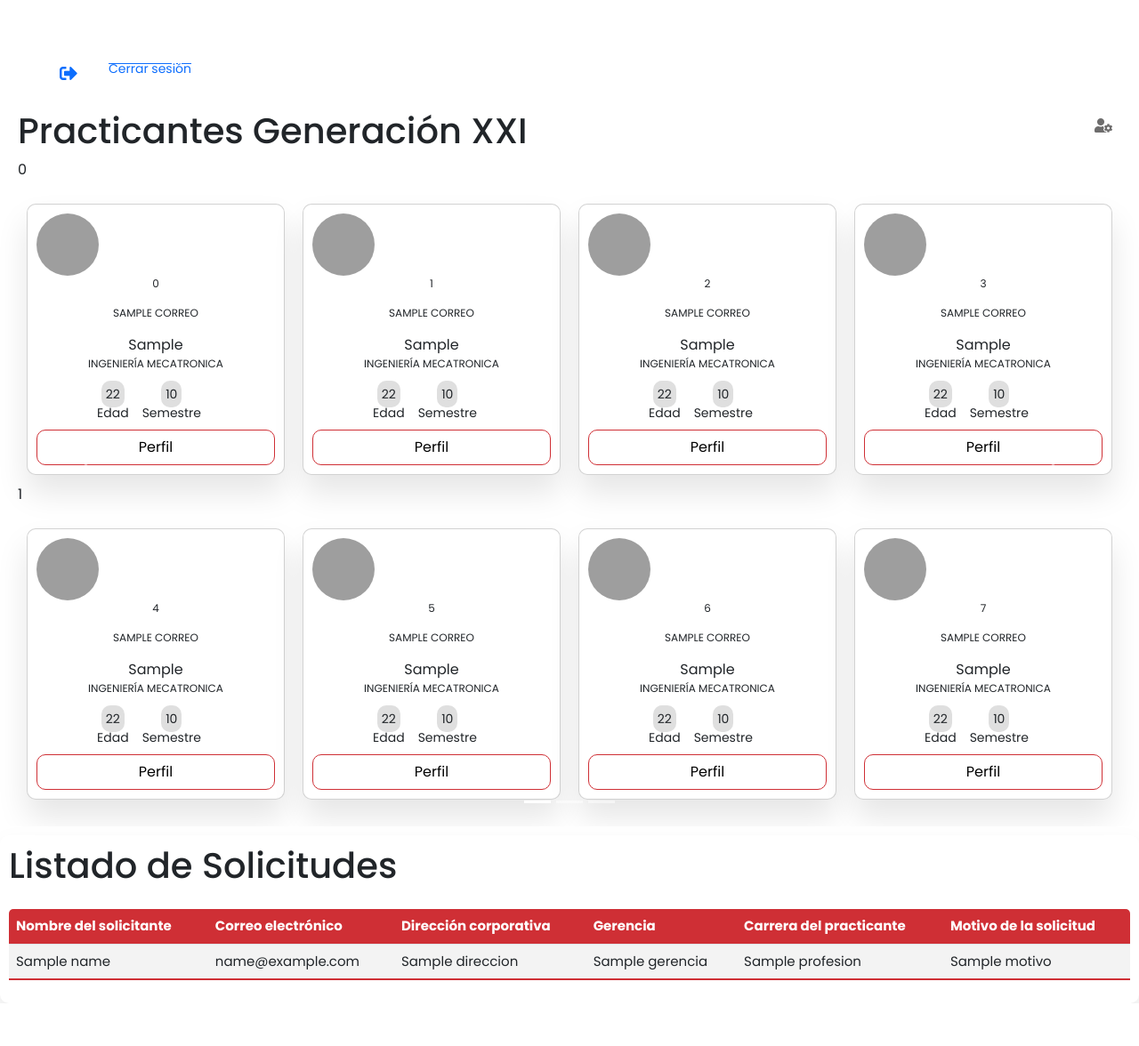
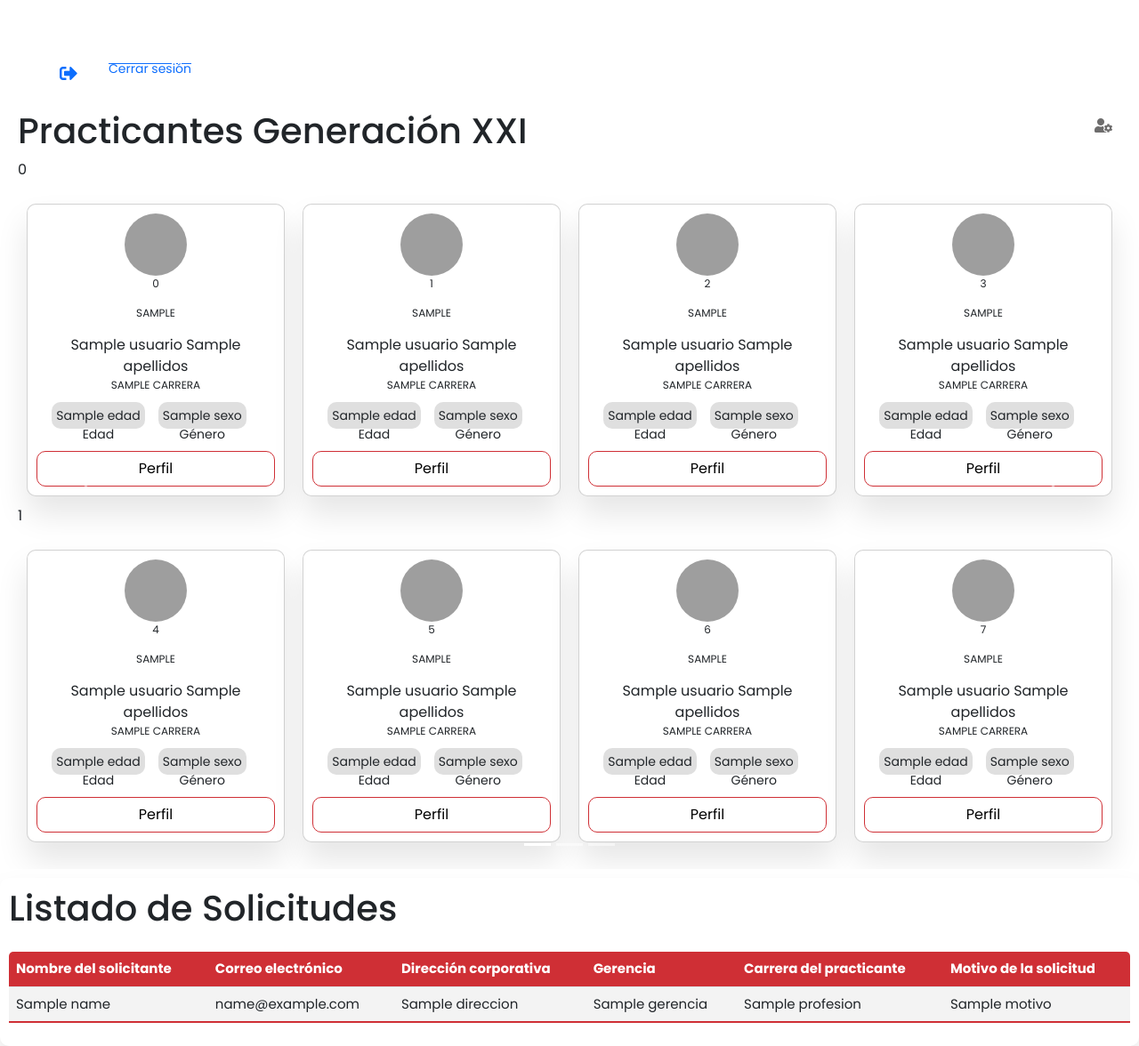
Before and after one commit to YesidSanabria/Proyecto-Generacion-XXI, a Flask app: template app/templates/admin.html in a window 1280 px wide. Shown: the part 697-1873 px from the top of the page at 89% size. Before the commit the page ends 1825 px from the top, so only its background shows below. Run offline with Flask 2, Linux system fonts and the light colour scheme; the template is opened without the code that fills it: most values are stand-ins (such as "Sample title", 1, 10 or a date in 2020); grey boxes are pictures that could not be loaded.

Commit message:
Lógica de datos por practicante

```diff
--- a/app/modules/login.py
+++ b/app/modules/login.py
@@ -40,7 +40,8 @@ def index():
         #######################################
         if (admin == email):
             putos = 'admin.html'
-            [user, emails, cantidad] = crud.getStudentsData()
+            user = crud.getAllStudents()
+            [keys, emails, cantidad] = crud.getStudentsData()
             emails = [x.lower() for x in emails]
             req = crud.getRequests()
              #arreglo con los campos de imagenes de cada persona
@@ -51,15 +52,15 @@ def index():
         else:
             putos = 'view_personal_data.html'
             links = crud.getImagesURL([email])
-        if True:
+        try:
 #--------------------INICIAR SESION---------------------------------
             auth.sign_in_with_email_and_password(email, password)
             #user_id = auth.get_account_info(user['idToken'])
             #session['usr'] = user_id
             #return render_template('formulario.html', user=user)
-            return render_template(putos, usuario=user, opcion=options, l=links, req=req, correo=emails, cantidadDatos=cantidad)
+            return render_template(putos, usuario=user, opcion=options, l=links, req=req, keys=keys, cantidadDatos=cantidad)
 
-        else:
+        except:
             unsuccessful = 'Su correo electrónico o contraseña estan mal digitados, vuelva a intentarlo.'
             return render_template('index.html', umessage=unsuccessful)
     return render_template('index.html')
--- a/app/templates/admin.html
+++ b/app/templates/admin.html
@@ -65,20 +65,20 @@
                         {% for j in range(0,4) -%}
 
                     <div class="card">
-                        <img src="C:\Users\jmedi\Pictures\IMG_0677.png">
+                        <center><img src={{l[j+4*i]}}></center>
                         <p> {{j+4*i}} </p>
-                        <p> {{correo[j+4*i]}} </p>
-                        <td scope="col">{{cantidadDatos}}</td>
-                        <p> ingeniería Mecatronica </p>
+                        <p> {{usuario[keys[j+4*i]]['Correo corporativo']}} </p>
+                        <td scope="col">{{usuario[keys[j+4*i]]['Nombres']}} {{usuario[keys[j+4*i]]['Apellidos']}}</td>
+                        <p> {{usuario[keys[j+4*i]]['Carrera']}} </p>
                         <div class="per">
                             <table>
                                 <tr>
-                                    <td><span>22</span></td>
-                                    <td><span>10</span></td>
+                                    <td><span>{{usuario[keys[j+4*i]]['Edad']}}</span></td>
+                                    <td><span>{{usuario[keys[j+4*i]]['Sexo']}}</span></td>
                                 </tr>
                                 <tr>
                                     <td>Edad</td>
-                                    <td>Semestre</td>
+                                    <td>Género</td>
                                 </tr>
                             </table>
                         </div>
```
